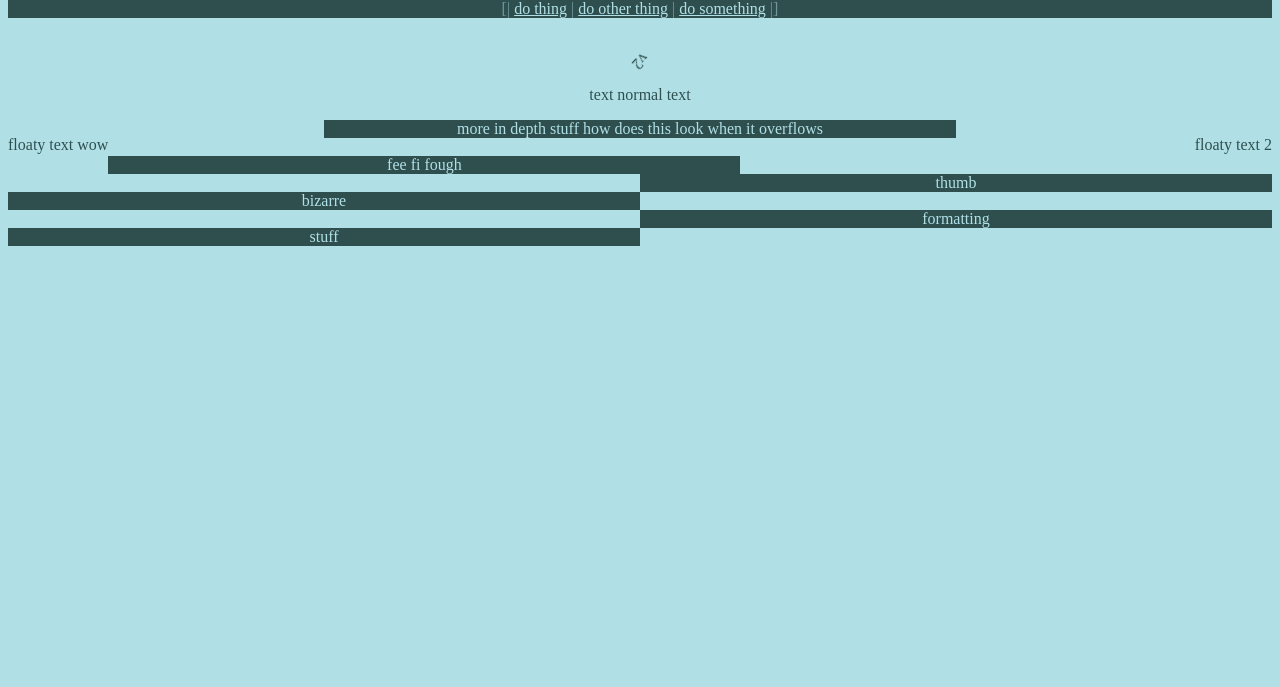
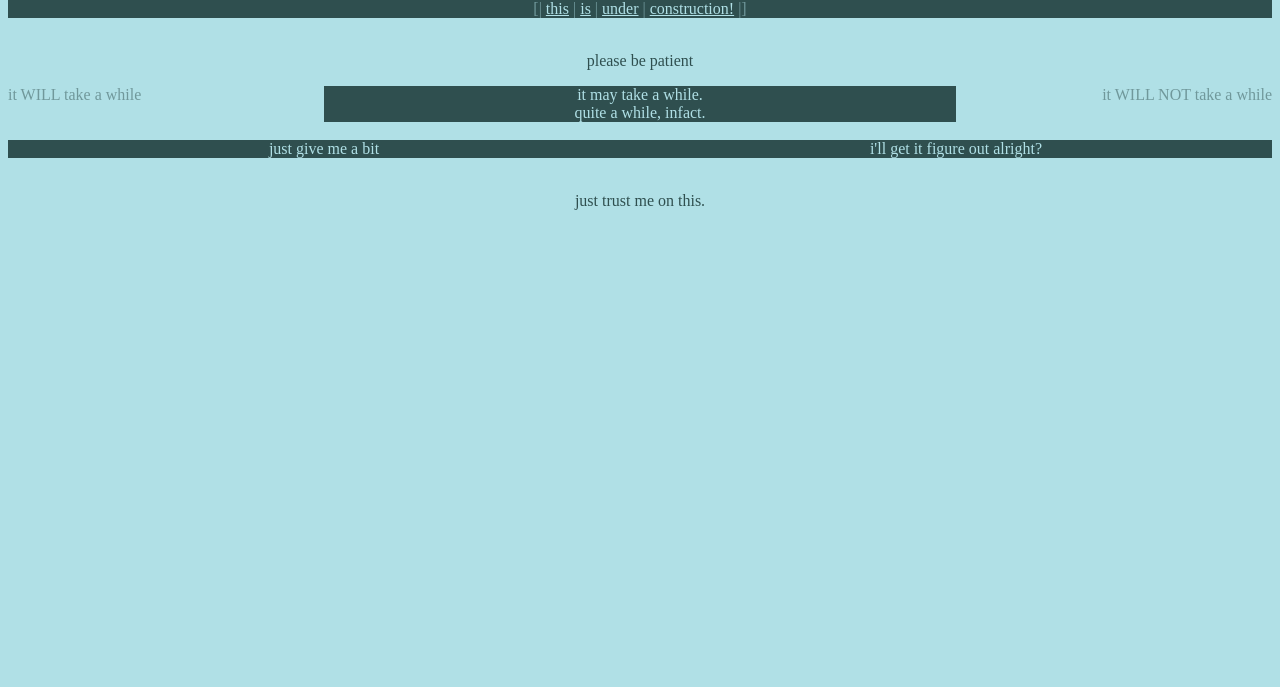
Before and after one commit to Baqslim/me, a plain HTML site: page index.html in a window 1280 px wide. Shown: the part 113-800 px from the top of the page. Drawn offline with Linux system fonts and the light colour scheme.

Commit message:
Update index.html

```diff
--- a/index.html
+++ b/index.html
@@ -110,27 +110,21 @@
   <!-- -->
   <body>
     <h1>
-      <hr>header
+      <hr>BISMALQ
       <hr>
     </h1>
-    <ul style="width:100%" class="faded"> [| <a href="https://www.google.com">do thing</a> | <a href="https://www.google.com">do other thing</a> | <a href="https://www.google.com">do something</a> |] </ul>
+    <ul style="width:100%" class="faded"> [| <a href="https://www.google.com">this</a> | <a href="https://www.google.com">is</a> | <a href="https://www.google.com">under</a> | <a href="https://www.google.com">construction!</a> |] </ul>
     <br>
-    <p class="rotate">v2</p>
-    <p>text normal text</p>
-    <p style="float:left">floaty text wow</p>
-    <p style="float:right">floaty text 2</p>
-    <ul>more in depth stuff how does this look when it overflows</ul>
+    <p>please be patient</p>
+    <p class="faded" style="float:left;margin:auto">it WILL take a while</p>
+    <p class="faded" style="float:right;margin:auto">it WILL NOT take a while</p>
+    <ul>it may take a while. <br> quite a while, infact.</ul>
     <br>
-    <ul style="float:left">fee fi fough</ul>
-    <ul style="float:right">thumb</ul>
+    <ul style="float:left">just give me a bit</ul>
+    <ul style="float:right">i'll get it figure out alright?</ul>
     <br>
     <br>
-    <ul style="float:left">bizarre</ul>
-    <br>
-    <ul style="float:right">formatting</ul>
-    <br>
-    <ul style="float:left">stuff</ul>
-    <br>
+    <p>just trust me on this.</p>
     <br>
   </body>
 </html>
```
